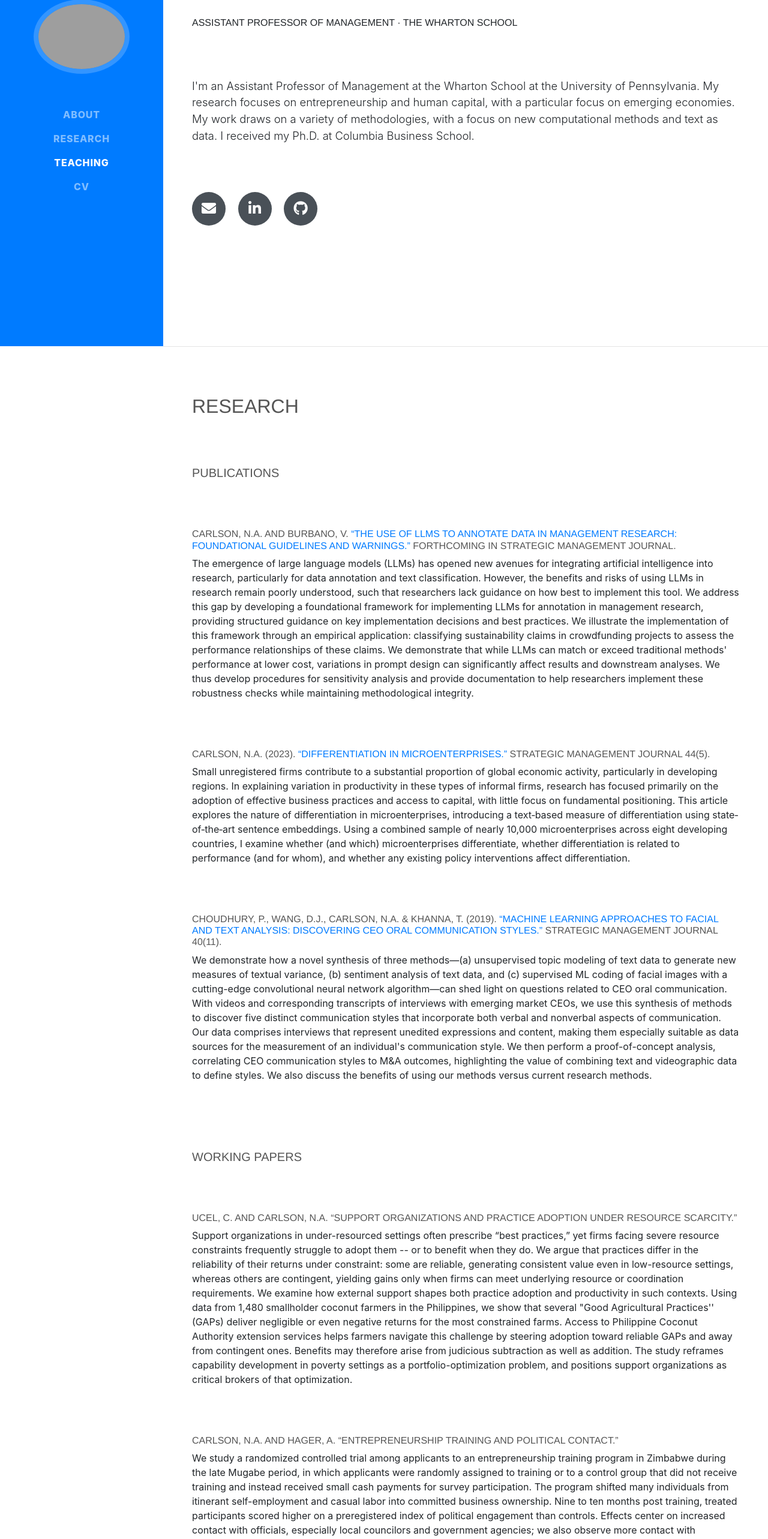
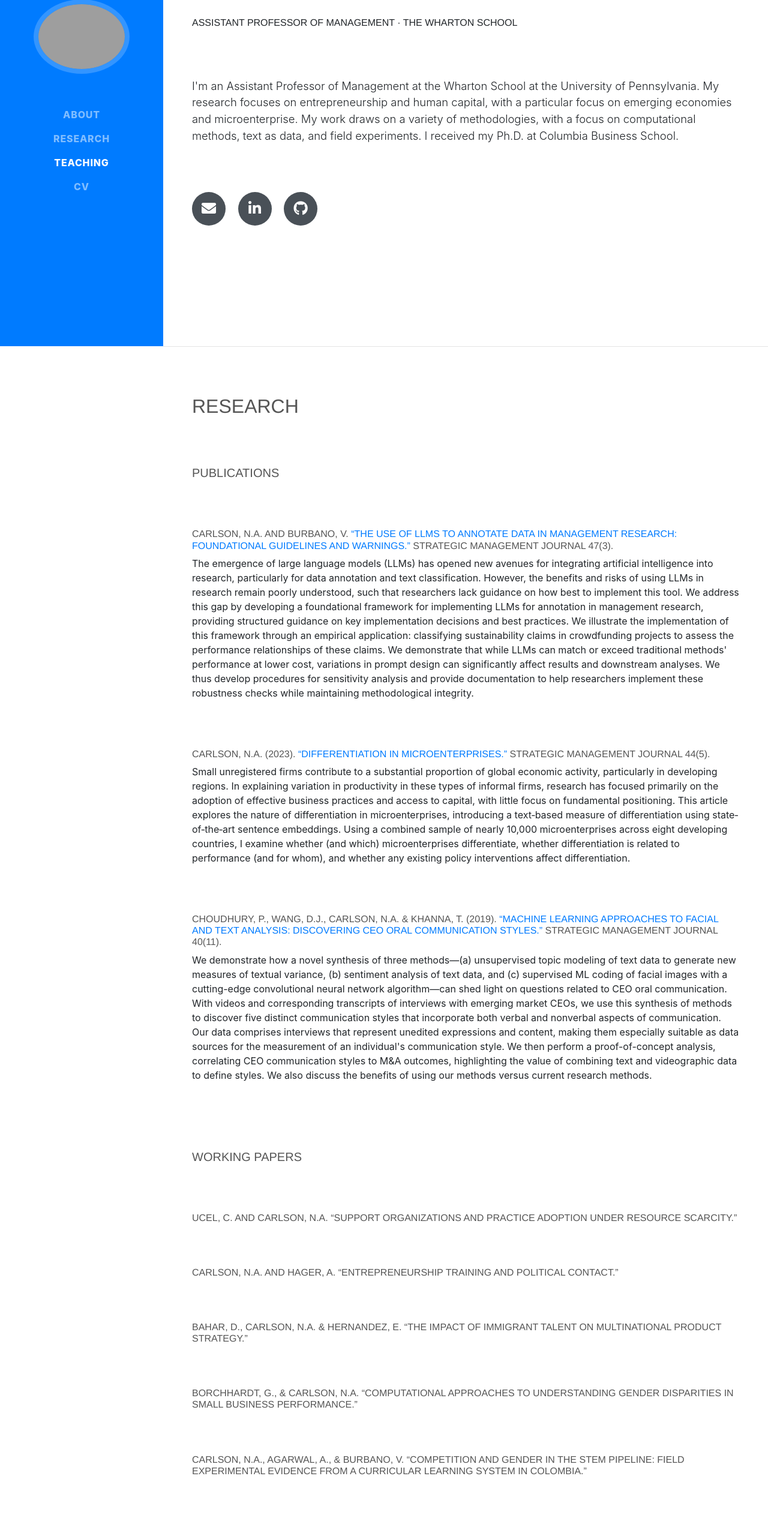
Before and after one commit to natalie-carlson/natalie-carlson.github.io, a website with bundled scripts: page index.html in a window 1280 px wide. Shown: the part 223-2788 px from the top of the page at 60% size. Built offline with nearby package versions, Linux system fonts and the light colour scheme; grey boxes are pictures that could not be loaded; a web font is replaced by a local one.

Commit message:
update main page

```diff
--- a/index.html
+++ b/index.html
@@ -66,7 +66,7 @@
         <div class="subheading mb-5">Assistant Professor of Management · The Wharton School
           <!--a href="mailto:ncarlson19@gsb.columbia.edu">ncarlson19@gsb.columbia.edu</a-->
         </div>
-        <p class="lead mb-5">I'm an Assistant Professor of Management at the Wharton School at the University of Pennsylvania. My research focuses on entrepreneurship and human capital, with a particular focus on emerging economies. My work draws on a variety of methodologies, with a focus on new computational methods and text as data. I received my Ph.D. at Columbia Business School.</p>
+        <p class="lead mb-5">I'm an Assistant Professor of Management at the Wharton School at the University of Pennsylvania. My research focuses on entrepreneurship and human capital, with a particular focus on emerging economies and microenterprise. My work draws on a variety of methodologies, with a focus on computational methods, text as data, and field experiments. I received my Ph.D. at Columbia Business School.</p>
         <div class="social-icons">
           <a href="mailto:ncarlson@wharton.upenn.edu" target="_blank">
             <i class="fas fa-envelope"></i>
@@ -91,7 +91,7 @@
         <h5 class="mb-5">Publications </h5>
 
         <div>
-          <h6>Carlson, N.A. and Burbano, V. <a href="https://papers.ssrn.com/sol3/papers.cfm?abstract_id=4836620"> “The Use of LLMs to Annotate Data in Management Research: Foundational Guidelines and Warnings.”</a> Forthcoming in Strategic Management Journal. </h6>
+          <h6>Carlson, N.A. and Burbano, V. <a href="https://papers.ssrn.com/sol3/papers.cfm?abstract_id=4836620"> “The Use of LLMs to Annotate Data in Management Research: Foundational Guidelines and Warnings.”</a> Strategic Management Journal 47(3). </h6>
           <p>The emergence of large language models (LLMs) has opened new avenues for integrating artificial intelligence into research, particularly for data annotation and text classification. However, the benefits and risks of using LLMs in research remain poorly understood, such that researchers lack guidance on how best to implement this tool. We address this gap by developing a foundational framework for implementing LLMs for annotation in management research, providing structured guidance on key implementation decisions and best practices. We illustrate the implementation of this framework through an empirical application: classifying sustainability claims in crowdfunding projects to assess the performance relationships of these claims. We demonstrate that while LLMs can match or exceed traditional methods' performance at lower cost, variations in prompt design can significantly affect results and downstream analyses. We thus develop procedures for sensitivity analysis and provide documentation to help researchers implement these robustness checks while maintaining methodological integrity.  </a></p>
         </div>
 
@@ -112,17 +112,22 @@
 
         <div>
           <h6>Ucel, C. and Carlson, N.A. <a> “Support Organizations and Practice Adoption Under Resource Scarcity.”</a> </h6>
-          <p>Support organizations in under-resourced settings often prescribe “best practices,” yet firms facing severe resource constraints frequently struggle to adopt them -- or to benefit when they do. We argue that practices differ in the reliability of their returns under constraint: some are reliable, generating consistent value even in low-resource settings, whereas others are contingent, yielding gains only when firms can meet underlying resource or coordination requirements. We examine how external support shapes both practice adoption and productivity in such contexts. Using data from 1,480 smallholder coconut farmers in the Philippines, we show that several "Good Agricultural Practices'' (GAPs) deliver negligible or even negative returns for the most constrained farms. Access to Philippine Coconut Authority extension services helps farmers navigate this challenge by steering adoption toward reliable GAPs and away from contingent ones. Benefits may therefore arise from judicious subtraction as well as addition. The study reframes capability development in poverty settings as a portfolio-optimization problem, and positions support organizations as critical brokers of that optimization. </a></p>
         </div>
 
        <div>
           <h6>Carlson, N.A. and Hager, A. <a> “Entrepreneurship Training and Political Contact.”</a> </h6>
-          <p>We study a randomized controlled trial among applicants to an entrepreneurship training program in Zimbabwe during the late Mugabe period, in which applicants were randomly assigned to training or to a control group that did not receive training and instead received small cash payments for survey participation. The program shifted many individuals from itinerant self-employment and casual labor into committed business ownership. Nine to ten months post training, treated participants scored higher on a preregistered index of political engagement than controls. Effects center on increased contact with officials, especially local councilors and government agencies; we also observe more contact with traditional leaders and a shift toward greater dislike for authority. Indicators of business formalization and growth align with the rise in engagement, whereas income, time use, networks, and risk-taking do not appear to mediate the effect. Our interpretation is that the training increased political activity by creating dedicated entrepreneurs: the transition to committed business ownership and associated formalization exposed participants to institutional bottlenecks and raised their stakes in local governance, prompting greater engagement. </a></p>
        </div>
 
         <div>
           <h6>Bahar, D., Carlson, N.A. & Hernandez, E. <a> “The Impact of Immigrant Talent on Multinational Product Strategy.”</a> </h6>
-          <p>This paper examines how skilled immigrants hired at headquarters (HQ), an increasingly important source of talent for multinational firms, shape two key aspects of global product strategy: where to offer products and the degree of standardization versus local adaptation of those products. We assemble a unique dataset by linking 71,527 consumer packaged goods launched in 84 countries by 337 U.S.-based multinationals from Mintel GNDP to USCIS microdata on all H-1B workers hired by those firms. We leverage these data to develop an instrument that isolates random variation in firm's ability to obtain workers of specific nationalities and use NLP techniques to create a novel adaptation-standardization index at the product level. We find that hiring workers from a certain country at HQ causally increases product launches in that country. Whether those products become more standardized or localized depends on the existence of a foreign subsidiary. Immigrants shift products toward greater standardization when a firm has a subsidiary in the focal country. When a subsidiary is not present, immigrants cause products to be more locally adapted. Our study highlights the critical role of HQ talent in shaping global strategy. </a></p>
+       </div>
+
+        <div>
+          <h6>Borchhardt, G., & Carlson, N.A.<a> “Computational Approaches to Understanding Gender Disparities in Small Business Performance.”</a> </h6>
+       </div>
+
+        <div>
+          <h6>Carlson, N.A., Agarwal, A., & Burbano, V.<a> “Competition and Gender in the STEM Pipeline: Field Experimental Evidence from a Curricular Learning System in Colombia.”</a> </h6>
        </div>
 
       </div>
@@ -139,11 +144,11 @@
         <h2 class="mb-5">Teaching</h2>
         <h5>MGMT 1170. Global Growth of Emerging Firms (Undergraduate)</h5>
         <h6>Spring 2021 - </h6>
-        <p>Tentative syllabus for Spring '26 <a href="https://docs.google.com/spreadsheets/d/1Csm8UYyRCGBAWYE1nIhxqzmHhHIMu6wjI9cJWp4cI7I/edit?gid=1809853894#gid=1809853894"> here. </a></p>
+        <p>Syllabus for Spring '26 <a href="https://docs.google.com/spreadsheets/d/1Csm8UYyRCGBAWYE1nIhxqzmHhHIMu6wjI9cJWp4cI7I/edit?gid=1809853894#gid=1809853894"> here. </a></p>
 
         <h5>MGMT 8170. Global Growth of Emerging Firms (MBA)</h5>
         <h6>Spring 2023 - </h6>
-        <p>Tentative syllabus for Spring '26 <a href="https://docs.google.com/spreadsheets/d/12_pJpdFuZ-vljAo5rR4ced9IHae8CXmaD-awOBGwb_4/edit?gid=1809853894#gid=1809853894"> here. </a> </p>
+        <p>Syllabus for Spring '26 <a href="https://docs.google.com/spreadsheets/d/12_pJpdFuZ-vljAo5rR4ced9IHae8CXmaD-awOBGwb_4/edit?gid=1809853894#gid=1809853894"> here. </a> </p>
       </div>
 
     </section>
```
